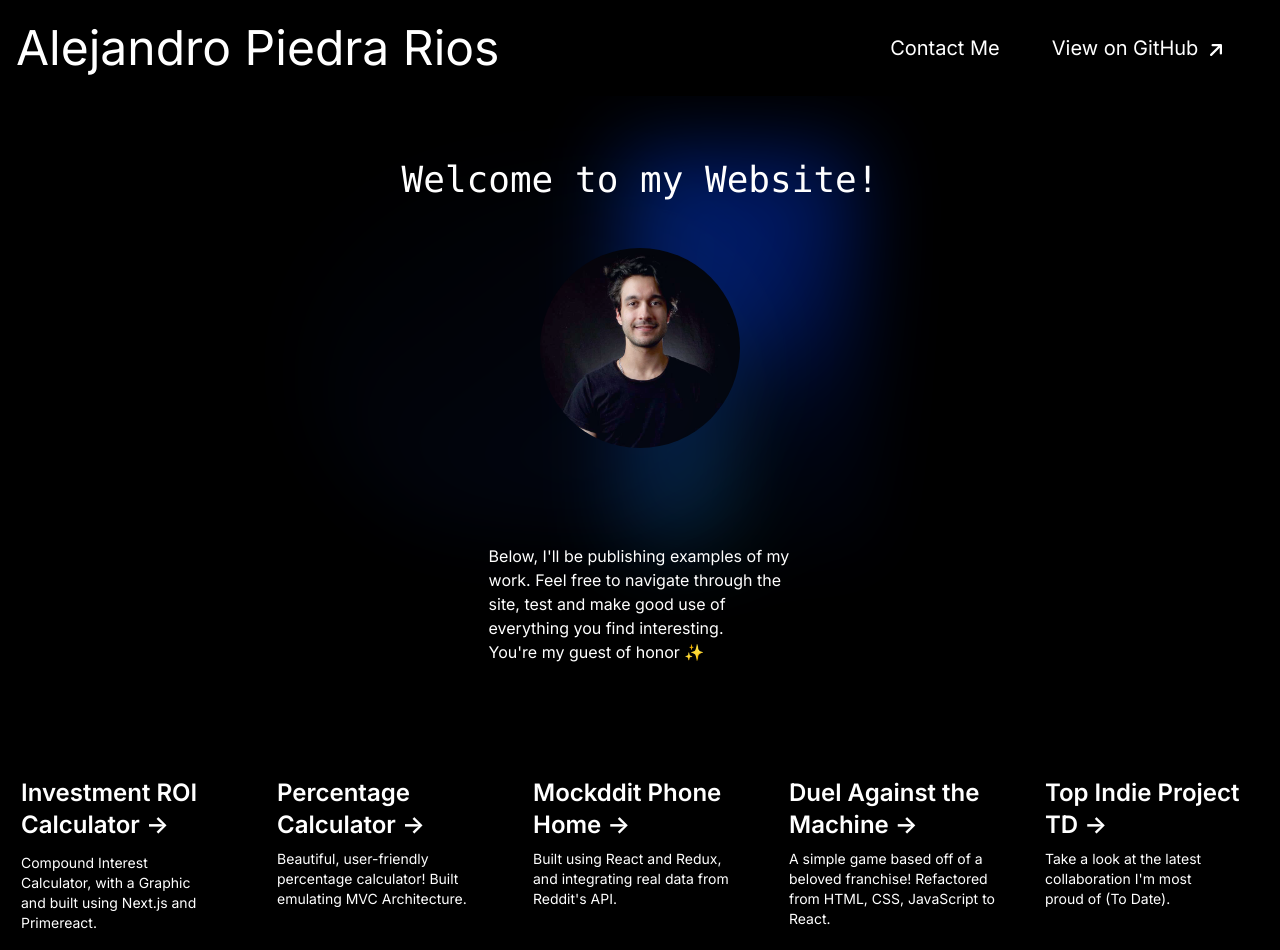
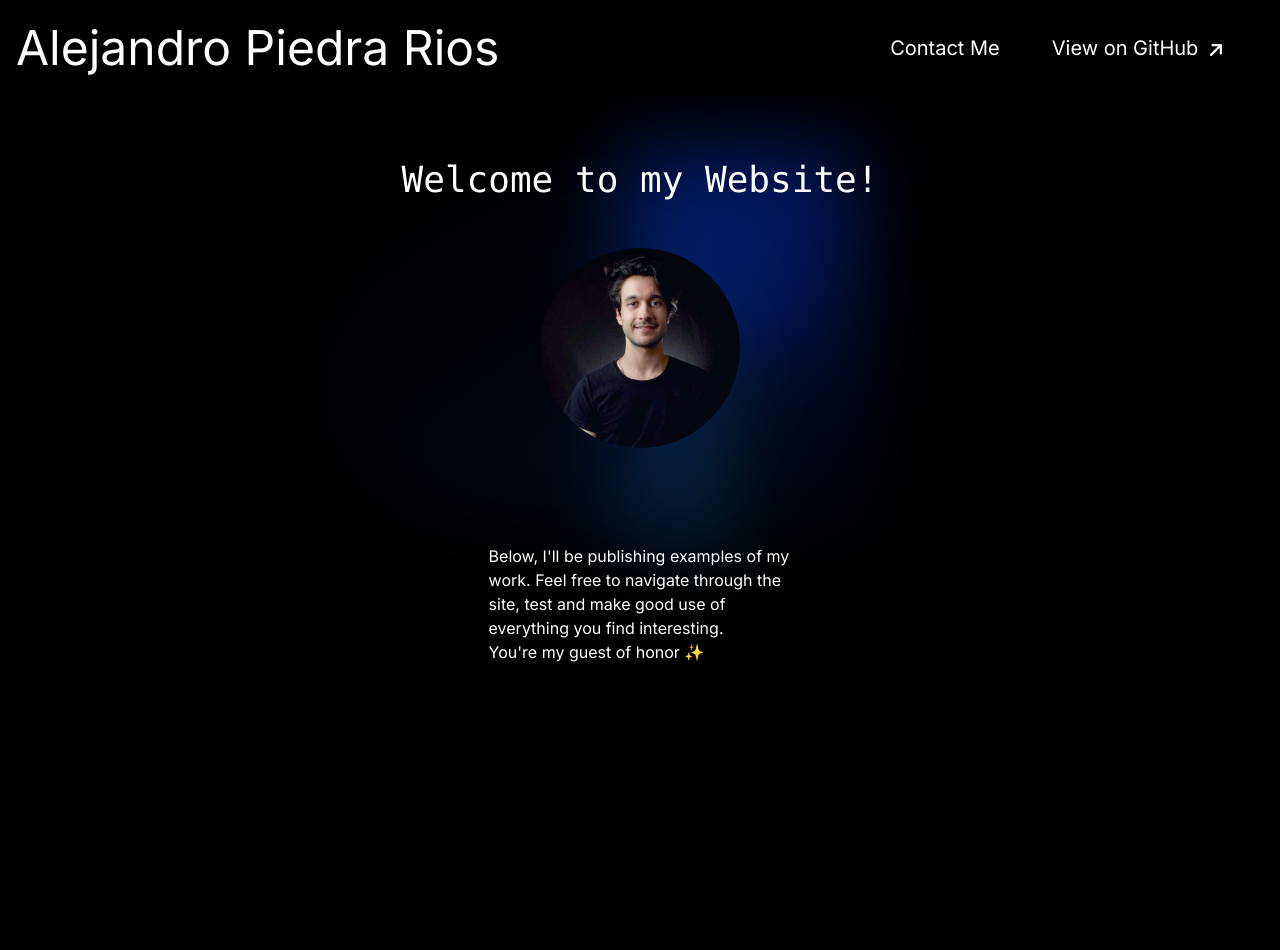
Before and after one commit to apiedrar/alejandro-portfolio-website, a Next.js app: page / in a window 1280 px wide. After the commit the page ends 800 px from the top, so only its background shows below. Built offline with nearby package versions, Linux system fonts and the light colour scheme.

Commit message:
update main branch

```diff
--- a/src/app/page.tsx
+++ b/src/app/page.tsx
@@ -32,7 +32,7 @@ export default function Home() {
       <div className="mb-5 grid text-center lg:mb-0 lg:w-full lg:max-w-7xl lg:grid-cols-5 lg:text-left lg:place-items-stretch">
         <Link
           href="/roi-calculator"
-          className="rounded-lg border border-transparent px-5 py-4 transition-colors hover:border-neutral-700 hover:bg-neutral-800/30"
+          className="hidden rounded-lg border border-transparent px-5 py-4 transition-colors hover:border-neutral-700 hover:bg-neutral-800/30"
           rel="noopener noreferrer"
         >
           <h2 className="mb-3 text-2xl font-semibold">
@@ -49,7 +49,7 @@ export default function Home() {
 
         <Link
           href="/percentage-calculator"
-          className="rounded-lg border border-transparent px-5 py-4 transition-colors hover:border-neutral-700 hover:bg-neutral-800/30"
+          className="hidden rounded-lg border border-transparent px-5 py-4 transition-colors hover:border-neutral-700 hover:bg-neutral-800/30"
         >
           <h3 className="mb-2 text-2xl font-semibold">
             Percentage Calculator{" "}
@@ -65,7 +65,7 @@ export default function Home() {
 
         <Link
           href="/mockddit"
-          className="rounded-lg border border-transparent px-5 py-4 transition-colors hover:border-neutral-700 hover:bg-neutral-800/30"
+          className="hidden rounded-lg border border-transparent px-5 py-4 transition-colors hover:border-neutral-700 hover:bg-neutral-800/30"
         >
           <h3 className="mb-2 text-2xl font-semibold">
             Mockddit Phone Home{" "}
@@ -81,7 +81,7 @@ export default function Home() {
 
         <Link
           href="/toggipon"
-          className="rounded-lg border border-transparent px-5 py-4 transition-colors hover:border-neutral-700 hover:bg-neutral-800/30"
+          className="hidden rounded-lg border border-transparent px-5 py-4 transition-colors hover:border-neutral-700 hover:bg-neutral-800/30"
           target="_blank"
           rel="noopener noreferrer"
         >
@@ -99,7 +99,7 @@ export default function Home() {
 
         <Link
           href="https://www.daniegan.studio"
-          className="rounded-lg border border-transparent px-5 py-4 transition-colors hover:border-neutral-700 hover:bg-neutral-800/30"
+          className="hidden rounded-lg border border-transparent px-5 py-4 transition-colors hover:border-neutral-700 hover:bg-neutral-800/30"
           target="_blank"
           rel="noopener noreferrer"
         >
```
